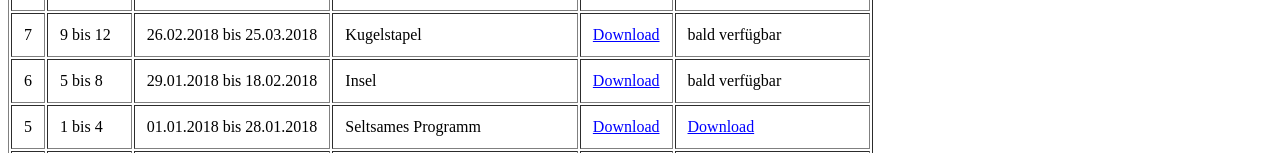
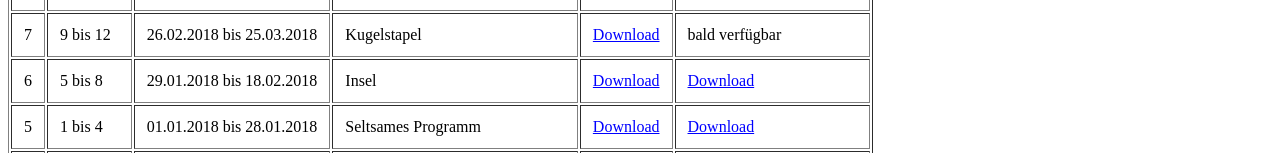
Before and after one commit to itag-goethe/itag-goethe.github.io, a plain HTML site: page index.html in a window 1280 px wide. Shown: the part 341-494 px from the top of the page. Drawn offline with Linux system fonts and the light colour scheme.

Commit message:
[+] solution to problem 6 (island)

```diff
--- a/index.html
+++ b/index.html
@@ -80,7 +80,7 @@
                     <td>29.01.2018 bis 18.02.2018</td>
                     <td>Insel</td>
                     <td><a href="problems/prob6-island.pdf">Download</a></td>
-                    <td>bald verfügbar</td>
+                    <td><a href="solutions/sol6-island.pdf">Download</a></td>
                 </tr>
                 <tr>
                     <td>5</td>
```
Also changed, not shown: 1 other file.
